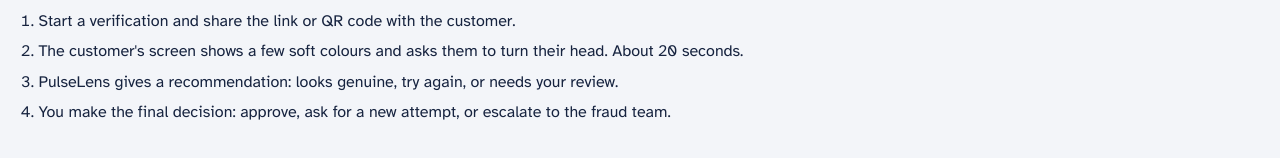
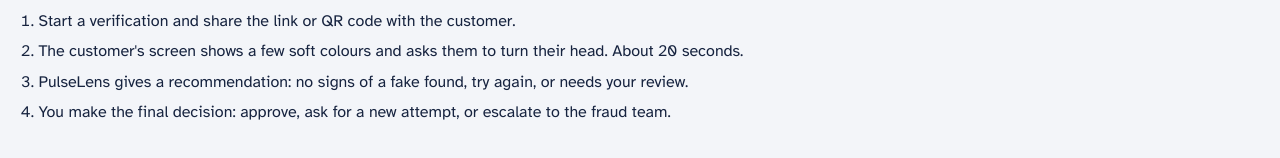
Before and after one commit to yvishi/pulselens, a React (Vite) app in the folder web/: page / in a window 1280 px wide. Shown: the part 524-682 px from the top of the page. Built offline with nearby package versions, Linux system fonts and the light colour scheme; a web font is replaced by a local one.

Commit message:
console: home page uses the same PASS wording
Co-Authored-By: Claude Opus 5.5 <noreply@anthropic.com>

```diff
--- a/web/src/App.tsx
+++ b/web/src/App.tsx
@@ -58,7 +58,7 @@ export function Home() {
         <ol>
           <li>Start a verification and share the link or QR code with the customer.</li>
           <li>The customer's screen shows a few soft colours and asks them to turn their head. About 20 seconds.</li>
-          <li>PulseLens gives a recommendation: looks genuine, try again, or needs your review.</li>
+          <li>PulseLens gives a recommendation: no signs of a fake found, try again, or needs your review.</li>
           <li>You make the final decision: approve, ask for a new attempt, or escalate to the fraud team.</li>
         </ol>
       </section>
```
